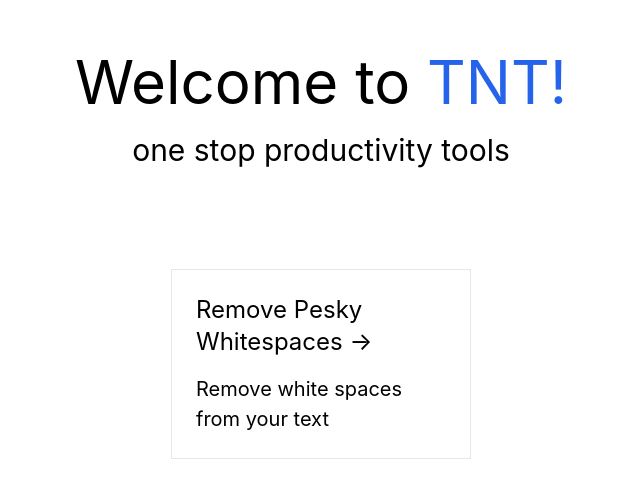
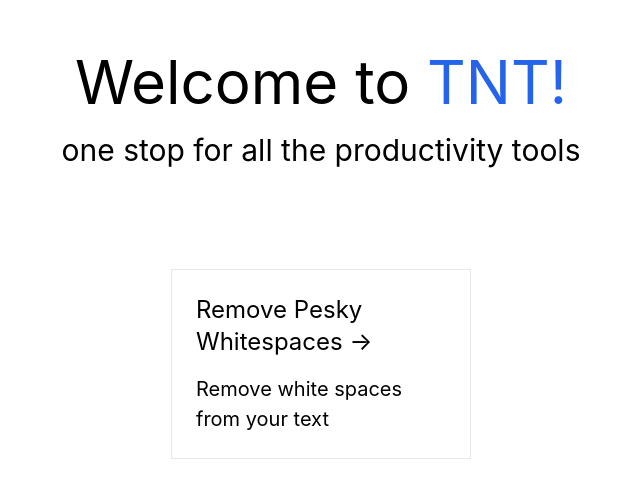
Before and after one commit to syedm1/tnt, a Next.js app: page / in a window 1280 px wide. Shown: the part 137-634 px from the top of the page, without its empty margins (319-959 px from the left). Built offline with nearby package versions, Linux system fonts and the light colour scheme.

Commit message:
update site description

```diff
--- a/pages/index.tsx
+++ b/pages/index.tsx
@@ -25,7 +25,7 @@ export default function Home() {
         </h1>
 
         <p className="mx-0 my-10 mt-4 text-3xl leading-normal">
-          one stop productivity tools
+          one stop for all the productivity tools
         </p>
 
         <div className="flex flex-wrap items-center justify-center max-w-[800px] mt-10">
```
